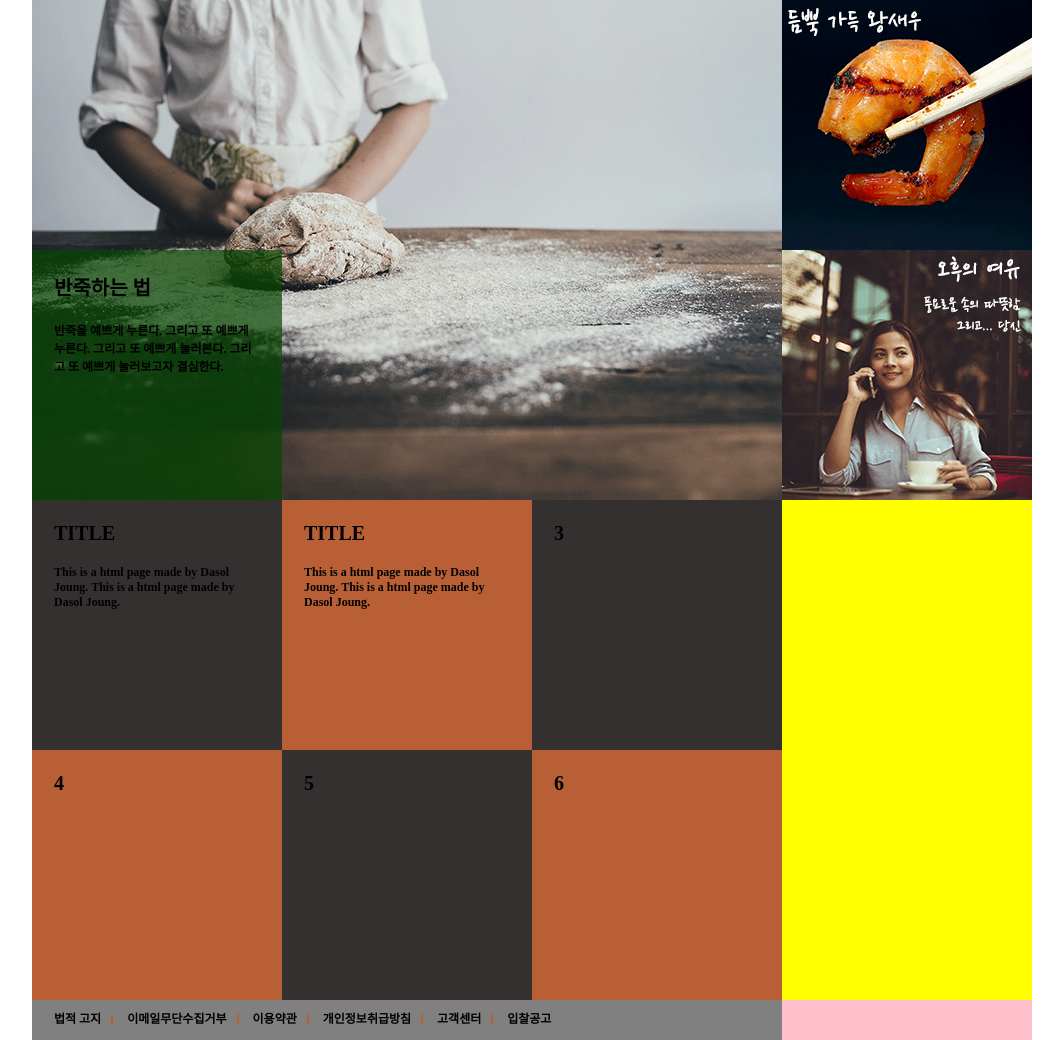
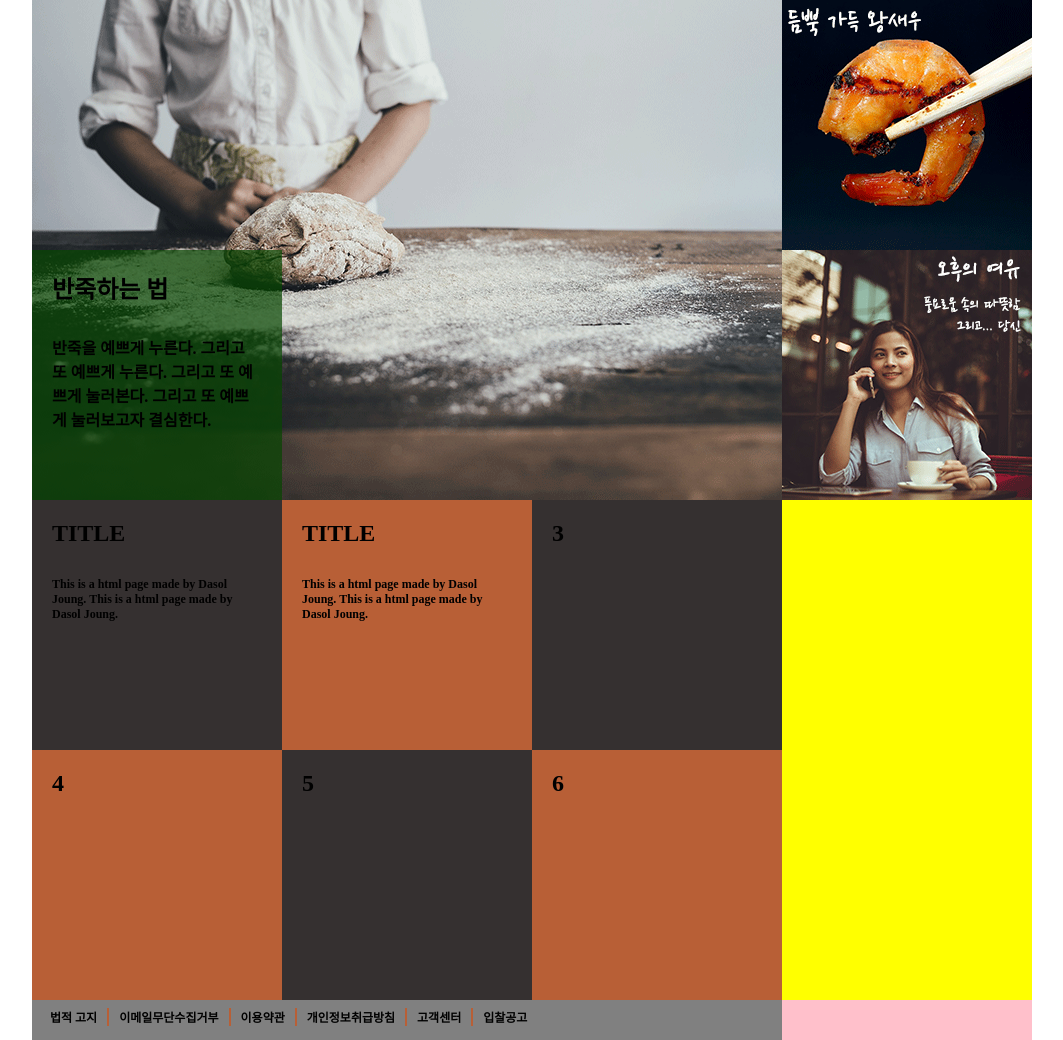
Before and after one commit to AeuJoung/web2st_quest, a plain HTML site: page about.html in a window 1280 px wide. Shown: the whole page, without its empty margins (108-1171 px from the left). Drawn offline with Linux system fonts and the light colour scheme.

Commit message:
version 2
2023.10.01 verson 2~

```diff
--- a/about.html
+++ b/about.html
@@ -10,26 +10,26 @@
             body > div { width: 100%;  margin: 0 auto; }
 
             #top { width: 1000px; height: 500px; }
-            #top .top_left { float: left; width: 750px; height: 500px; background-image:url("source/chef_about.png"); }
-            #top .top_left .top_box { width: 250px; height: 250px; background-color: rgba(6, 71, 0, 0.7); position: relative; top:250px; padding: 22px; box-sizing: border-box; }
-            #top .top_left .top_box p { margin-bottom: 20px; font-size: 12px; font-weight: bold; }
-            #top .top_left .top_box p:first-child { font-size: 20px; }
+            #top .top_left { float: left; width: 750px; height: 500px; padding-top: 250px; box-sizing: border-box; background-image:url("source/chef_about.png"); }
+            #top .top_left .top_box { width: 210px; height: 210px;  background-color: rgba(6, 71, 0, 0.7);  padding: 20px; }
+            #top .top_left .top_box h2 { margin-bottom: 30px; }
+            #top .top_left .top_box p { font-weight: bold; }
             #top .top_right { float: right; width: 250px; height: 500px; }
             #top .top_right > img { display: block; }
 
             #box_all { width: 1000px; height: 500px; }
             #box_all .box_left { float: left; width:750px; height: 500px; }
-            #box_all .box_left .box { float: left ; width: 250px; height: 250px; background-color:rgb(184, 95, 54); padding : 22px; box-sizing: border-box; }
+            #box_all .box_left .box { float: left ; width: 210px; height: 210px; background-color:rgb(184, 95, 54); padding : 20px; }
             #box_all .box_left .box:nth-child(2n-1) { background-color: rgb(53, 48, 48); }
+            #box_all .box_left .box h2 { margin-bottom: 30px; }
             #box_all .box_left .box p { margin-bottom: 20px; font-size: 12px; font-weight: bold;}
-            #box_all .box_left .box p:first-child { font-size: 20px; }
-            #box_all .box_right { width:250px; height: 500px; float: right; background-color: yellow; }
+            #box_all .box_right { width:210px; height: 460px; float: right; padding: 20px; background-color: yellow; }
 
             #footer { width: 1000px; height:40px; background-color: pink; }
             #footer .f_left { float: left; width:750px; height: 40px; background-color: gray; }
-            #footer .f_left ol { margin: 12px; line-height: 11px; }
-            #footer .f_left ol li { display: inline-block; padding: 0 10px ; border-right:2px solid rgb(184, 95, 54); font-size: 12px; font-weight: bold;}
-            #footer .f_left ol li:last-child { border-right:none; }
+            #footer .f_left ul { margin: 8px; }
+            #footer .f_left ul li { display: inline-block; padding: 0 10px ; border-right:2px solid rgb(184, 95, 54); font-size: 12px; font-weight: bold;}
+            #footer .f_left ul li:last-child { border-right:none; }
         </style>
     </head>
 
@@ -37,7 +37,7 @@
         <div id = "top">
             <div class="top_left">
                 <div class ="top_box">
-                    <p>반죽하는 법</p>
+                    <h2>반죽하는 법</h2>
                     <p>반죽을 예쁘게 누른다. 그리고 또 예쁘게 누른다. 그리고 또 예쁘게 눌러본다. 그리고 또 예쁘게 눌러보고자 결심한다. </p>
                 </div>
             </div>
@@ -50,26 +50,21 @@
 
         <div id = "box_all">
             <div class="box_left">
-                <td><div class="box"><p>TITLE</p><p>This is a html page made by Dasol Joung. This is a html page made by Dasol Joung.</p></div></td>
-                <td><div class="box"><p>TITLE</p><p>This is a html page made by Dasol Joung. This is a html page made by Dasol Joung.</p></div></td>
-                <td><div class="box"><p>3</p><p></p></div></td>
-                <td><div class="box"><p>4</p><p></p></div></td>
-                <td><div class="box"><p>5</p><p></p></div></td>
-                <td><div class="box"><p>6</p><p></p></div></td>
+                <div class="box"><h2>TITLE</h2><p>This is a html page made by Dasol Joung. This is a html page made by Dasol Joung.</p></div>
+                <div class="box"><h2>TITLE</h2><p>This is a html page made by Dasol Joung. This is a html page made by Dasol Joung.</p></div>
+                <div class="box"><h2>3</h2><p></p></div>
+                <div class="box"><h2>4</h2><p></p></div>
+                <div class="box"><h2>5</h2><p></p></div>
+                <div class="box"><h2>6</h2><p></p></div>
             </div>
             <div class="box_right"></div>
         </div>
 
         <div id = "footer">
             <div class="f_left">
-                <ol>
-                    <li>법적 고지</li>
-                    <li>이메일무단수집거부</li>
-                    <li>이용약관</li>
-                    <li>개인정보취급방침</li>
-                    <li>고객센터</li>
-                    <li>입찰공고</li>
-                </ol>
+                <ul>
+                    <li>법적 고지</li><li>이메일무단수집거부</li><li>이용약관</li><li>개인정보취급방침</li><li>고객센터</li><li>입찰공고</li>
+                </ul>
             </div>
         </div>
 
```
Also changed, not shown: index.html (+15 -20 lines).
